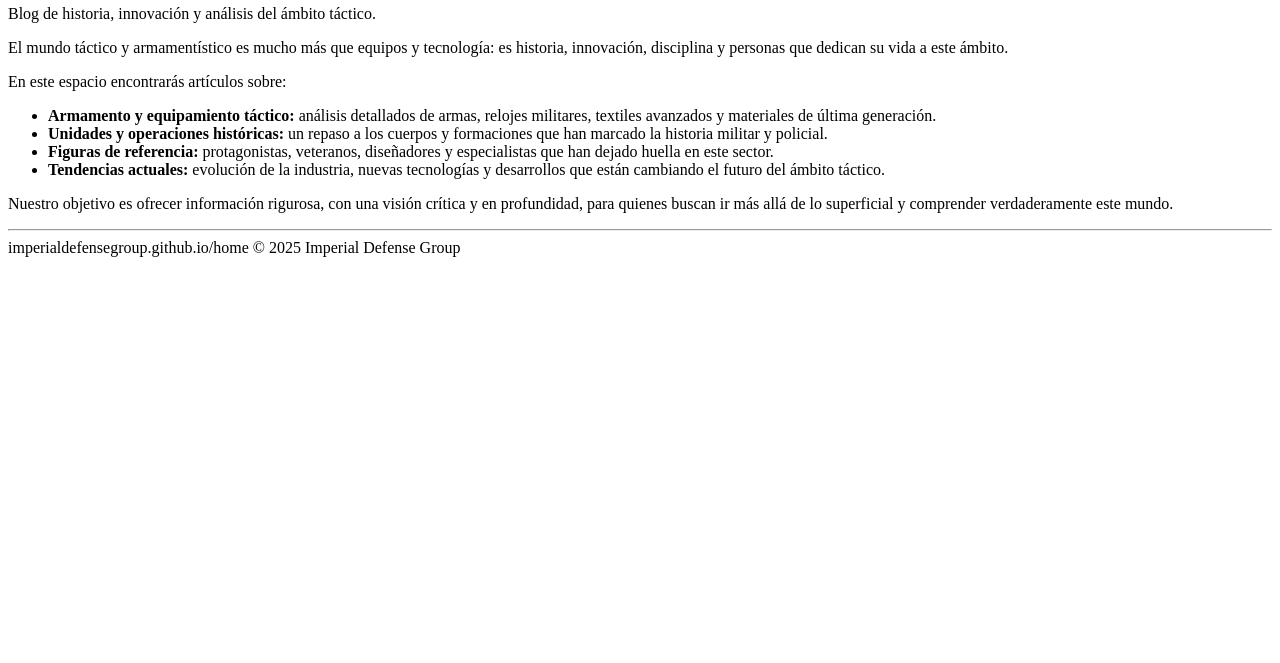
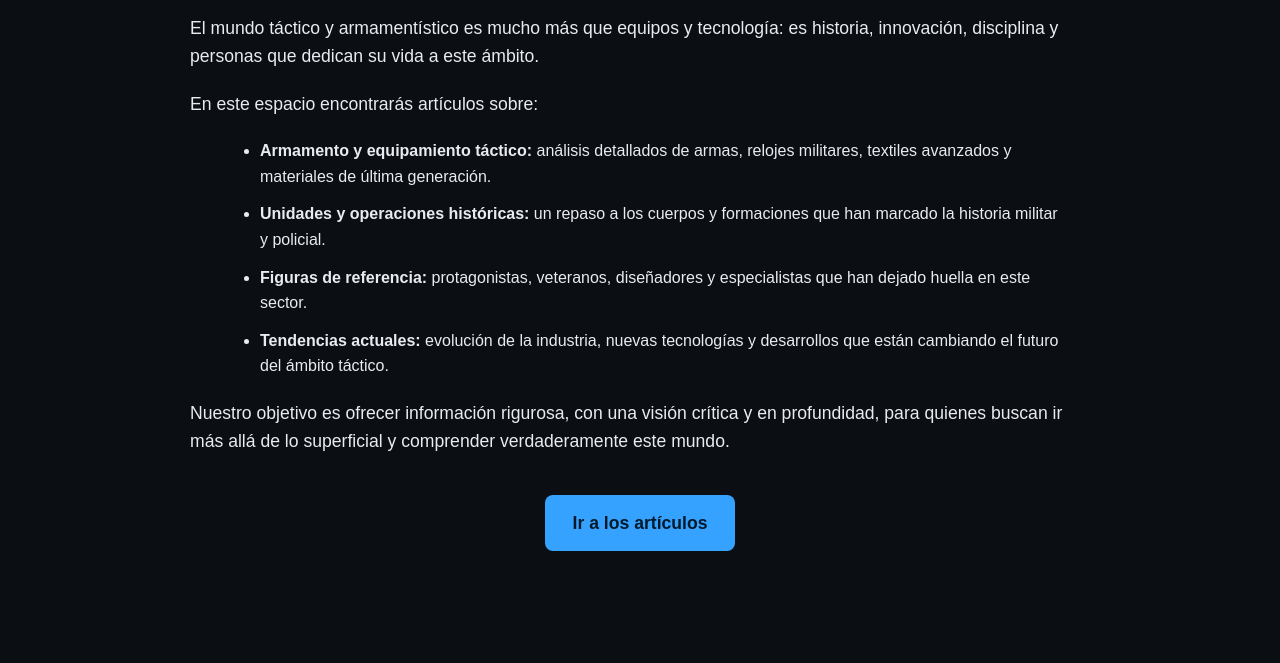
Before and after one commit to imperialdefensegroup/home, a plain HTML site: page index.html in a window 1280 px wide. Shown: the part 137-800 px from the top of the page. Drawn offline with Linux system fonts and the light colour scheme.

Commit message:
Add files via upload

```diff
--- a/index.html
+++ b/index.html
@@ -1,77 +1,82 @@
-<!doctype html>
-@media (prefers-color-scheme: light) {
-:root { --text: #0f1216; --text-muted: #273142; }
-.wrap { border-color: rgba(0,0,0,0.12); }
-.logo { background: rgba(255,255,255,0.6); border-color: rgba(0,0,0,0.15); color: #0f1216; }
+<!DOCTYPE html>
+<html lang="es">
+<head>
+  <meta charset="utf-8">
+  <meta name="viewport" content="width=device-width, initial-scale=1">
+  <title>Imperial Defense Group</title>
+  <meta name="description" content="Imperial Defense Group: un espacio sobre armamento, tácticas, historia militar y policial, y tendencias actuales en el mundo táctico y armamentístico.">
+  <meta name="robots" content="index, follow">
+  <style>
+    :root {
+      --bg: #0b0e12;
+      --fg: #e9ecef;
+      --muted: #a8b3bd;
+      --accent: #36a2ff;
+    }
+    body {
+      margin: 0;
+      font-family: Arial, sans-serif;
+      background: var(--bg);
+      color: var(--fg);
+      padding: 0 20px;
+      line-height: 1.6;
+    }
+    main {
+      max-width: 900px;
+      margin: auto;
+      padding: 40px 0;
+    }
+    h1 {
+      font-size: 2.5rem;
+      margin-bottom: 20px;
+      text-align: center;
+    }
+    p {
+      font-size: 1.1rem;
+      margin-bottom: 20px;
+    }
+    ul {
+      text-align: left;
+      margin: 20px auto;
+      max-width: 800px;
+    }
+    li {
+      margin-bottom: 12px;
+    }
+    a.cta {
+      display: block;
+      width: fit-content;
+      margin: 40px auto 0;
+      padding: 14px 28px;
+      border-radius: 8px;
+      background: var(--accent);
+      color: #001a2b;
+      font-weight: bold;
+      text-decoration: none;
+      font-size: 1.1rem;
+    }
+    a.cta:hover {
+      opacity: 0.9;
     }
   </style>
-
-
-<!-- Datos estructurados -->
-<script type="application/ld+json">
-{
-"@context": "https://schema.org",
-"@type": "Organization",
-"name": "Imperial Defense Group",
-"url": "https://imperialdefensegroup.github.io/home/",
-"logo": "https://imperialdefensegroup.github.io/home/assets/favicon.svg"
-}
-</script>
-<script type="application/ld+json">
-{
-"@context": "https://schema.org",
-"@type": "WebSite",
-"name": "Imperial Defense Group",
-"url": "https://imperialdefensegroup.github.io/home/",
-"potentialAction": {
-"@type": "SearchAction",
-"target": "https://www.google.com/search?q=site:imperialdefensegroup.github.io+{search_term_string}",
-"query-input": "required name=search_term_string"
-}
-}
-</script>
 </head>
 <body>
-<main class="wrap" role="main">
-<header>
-<div class="logo" aria-hidden="true">IDG</div>
-<div>
+  <main>
     <h1>Bienvenido a Imperial Defense Group</h1>
-<p class="lead">Blog de historia, innovación y análisis del ámbito táctico.</p>
-</div>
-</header>
 
+    <p>El mundo táctico y armamentístico es mucho más que equipos y tecnología: es historia, innovación, disciplina y personas que dedican su vida a este ámbito.</p>
 
-<section aria-labelledby="intro">
-<p id="intro">
-El mundo táctico y armamentístico es mucho más que equipos y tecnología: es historia, innovación, disciplina y personas que dedican su vida a este ámbito.
-</p>
-<p>
-En este espacio encontrarás artículos sobre:
-</p>
+    <p>En este espacio encontrarás artículos sobre:</p>
     <ul>
       <li><strong>Armamento y equipamiento táctico:</strong> análisis detallados de armas, relojes militares, textiles avanzados y materiales de última generación.</li>
       <li><strong>Unidades y operaciones históricas:</strong> un repaso a los cuerpos y formaciones que han marcado la historia militar y policial.</li>
       <li><strong>Figuras de referencia:</strong> protagonistas, veteranos, diseñadores y especialistas que han dejado huella en este sector.</li>
       <li><strong>Tendencias actuales:</strong> evolución de la industria, nuevas tecnologías y desarrollos que están cambiando el futuro del ámbito táctico.</li>
     </ul>
-<p>
-Nuestro objetivo es ofrecer información rigurosa, con una visión crítica y en profundidad, para quienes buscan ir más allá de lo superficial y comprender verdaderamente este mundo.
-</p>
-</section>
 
+    <p>Nuestro objetivo es ofrecer información rigurosa, con una visión crítica y en profundidad, para quienes buscan ir más allá de lo superficial y comprender verdaderamente este mundo.</p>
 
-<hr aria-hidden="true" />
-
-
-<footer class="footer" role="contentinfo">
-<span class="badge">imperialdefensegroup.github.io/home</span>
-<span>© <span id="year"></span> Imperial Defense Group</span>
-</footer>
+    <a class="cta" href="/articulos/">Ir a los artículos</a>
   </main>
-
-
-<noscript>Este sitio funciona sin JavaScript. El script solo se usa para el año del pie.</noscript>
-<script>document.getElementById('year').textContent = new Date().getFullYear();</script>
 </body>
 </html>
```
Lines whose indentation alone changed are shown as unchanged.
